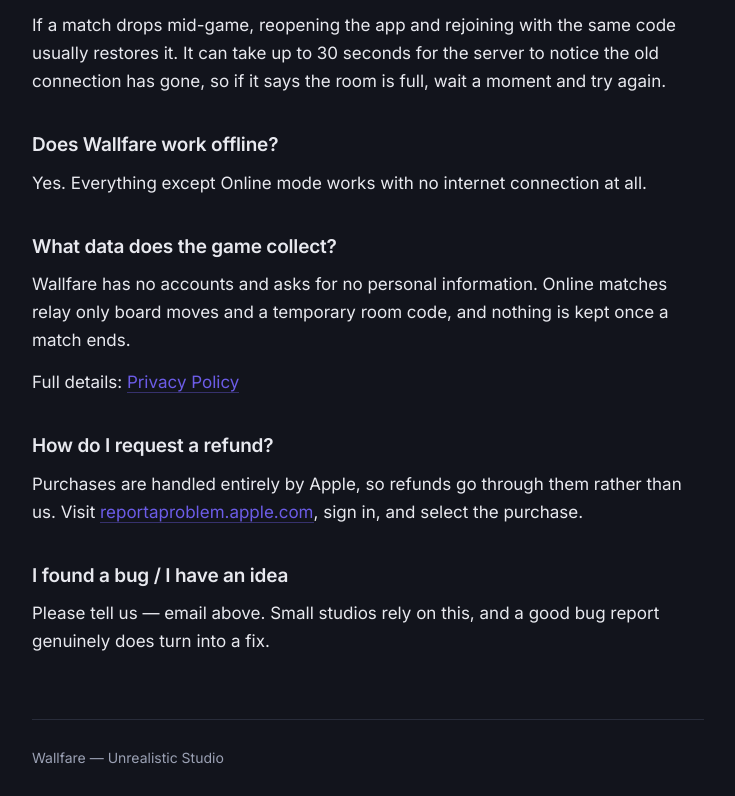
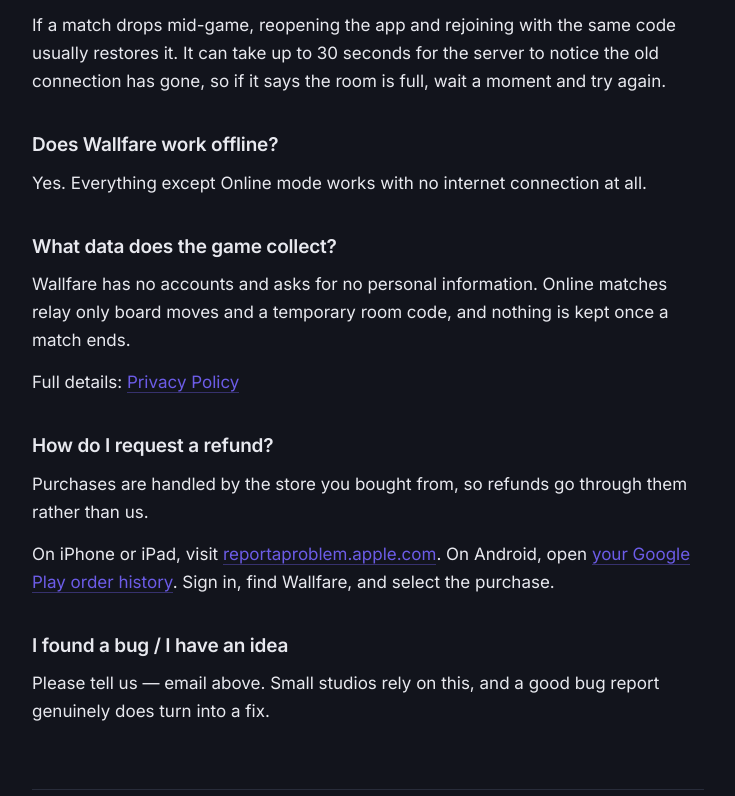
Before and after one commit to Palash7799/Palash7799.github.io, a plain HTML site: page index.html in a window 1280 px wide. Shown: the part 1663-2459 px from the top of the page, without its empty margins (272-1007 px from the left). Drawn offline with Linux system fonts and the light colour scheme.

Commit message:
Support page: refunds and restore now cover Android, not just Apple

```diff
--- a/index.html
+++ b/index.html
@@ -98,8 +98,8 @@
 
   <h3>I bought Wallfare Pro but it isn't showing</h3>
   <p>Open <strong>Store</strong> from the main menu and tap <strong>Restore Purchases</strong>.
-  Purchases are tied to your Apple Account, so make sure you're signed in with the same one you
-  bought with. If it still doesn't appear, email us with the date of purchase and we'll sort it out.</p>
+  Purchases are tied to the store account you bought with — your Apple Account on iPhone or
+  iPad, your Google Account on Android — so make sure you're signed in with the same one. If it still doesn't appear, email us with the date of purchase and we'll sort it out.</p>
 
   <h3>How do hints and undos work?</h3>
   <p>You get <strong>5 hints and 5 undos free every day</strong>, topped back up automatically.
@@ -132,9 +132,11 @@
   <a href="https://gist.github.com/Palash7799/068e5b2c9ae5a26a67f46775a062caa2">Privacy Policy</a></p>
 
   <h3>How do I request a refund?</h3>
-  <p>Purchases are handled entirely by Apple, so refunds go through them rather than us.
-  Visit <a href="https://reportaproblem.apple.com">reportaproblem.apple.com</a>, sign in, and
-  select the purchase.</p>
+  <p>Purchases are handled by the store you bought from, so refunds go through them rather
+  than us.</p>
+  <p>On iPhone or iPad, visit <a href="https://reportaproblem.apple.com">reportaproblem.apple.com</a>.
+  On Android, open <a href="https://play.google.com/store/account/orderhistory">your Google Play
+  order history</a>. Sign in, find Wallfare, and select the purchase.</p>
 
   <h3>I found a bug / I have an idea</h3>
   <p>Please tell us — email above. Small studios rely on this, and a good bug report genuinely
```
